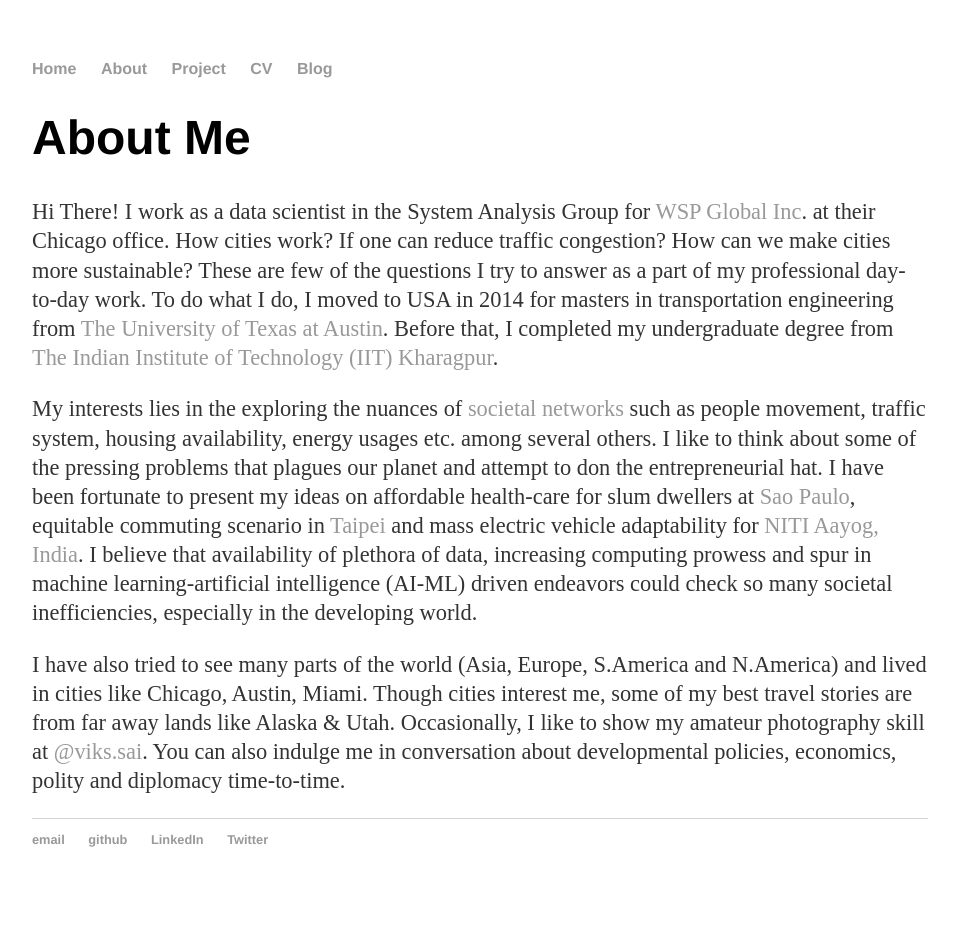
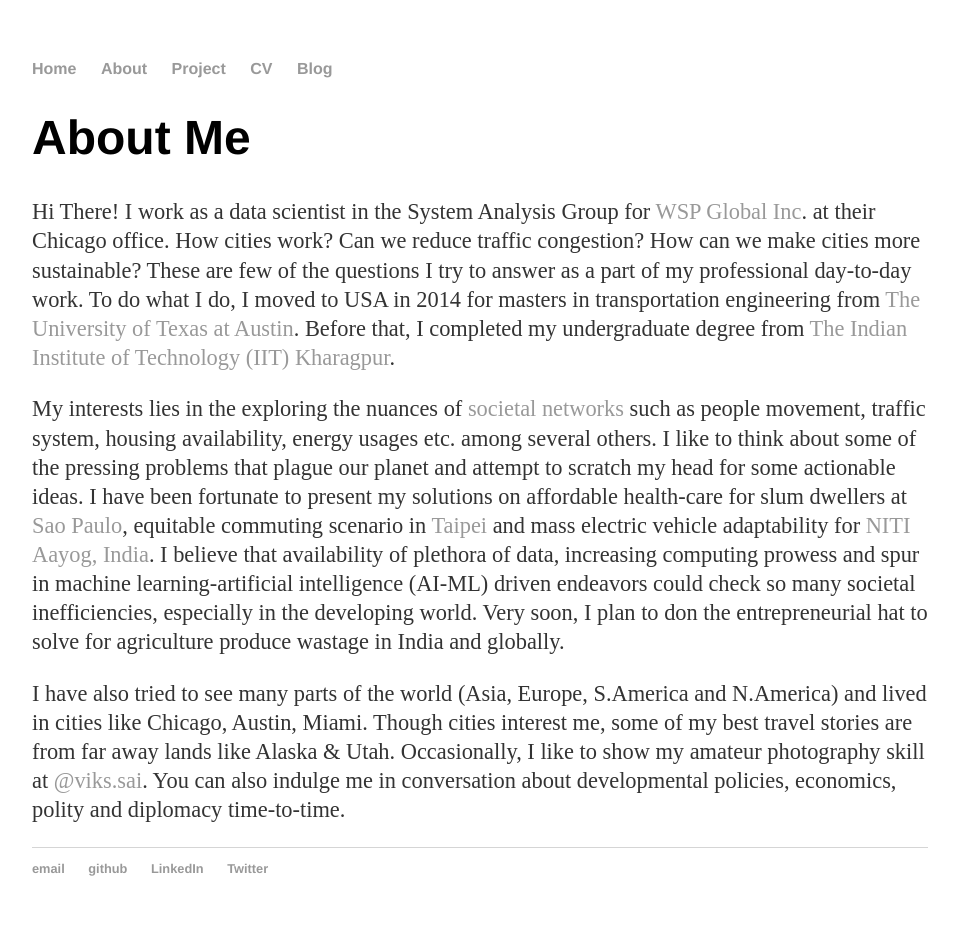
Before and after one commit to vikssai/vikssai.github.io, a Jekyll site: the page built from about/index.html, in a window 1280 px wide. Shown: the whole page, without its empty margins (160-1118 px from the left). Built offline with Jekyll 4.4.1, drawn with Linux system fonts in a browser that asks for light colours; before the commit the page ends 907 px from its top, so only the background shows below that.

Commit message:
final update

```diff
--- a/about/index.html
+++ b/about/index.html
@@ -5,14 +5,14 @@ title: About Vivek Kumar
 
 		<div class="about">
 			<h1>About Me</h1>
-			<p>Hi There! I work as a data scientist in the System Analysis Group for <a href="https://www.wsp.com/">WSP Global Inc</a>. at their Chicago office. How cities work? If one can reduce traffic congestion? How can we make cities more sustainable?
+			<p>Hi There! I work as a data scientist in the System Analysis Group for <a href="https://www.wsp.com/">WSP Global Inc</a>. at their Chicago office. How cities work? Can we reduce traffic congestion? How can we make cities more sustainable?
 			These are few of the questions I try to answer as a part of my professional day-to-day work. To do what I do, I moved to USA in 2014 for masters in transportation engineering from <a href="https://www.utexas.edu/">The University of
 			Texas at Austin</a>. Before that, I completed my undergraduate degree from  <a href="http://www.iitkgp.ac.in/">The Indian Institute of Technology (IIT) Kharagpur</a>.</p>
 
 			<p>My interests lies in the exploring the nuances of <a href="https://ee.stanford.edu/research/societal-networks">societal networks</a> such as people movement, traffic system, housing availability, energy usages etc. among several others.
-			I like to think about some of the pressing problems that plagues our planet and attempt to don the entrepreneurial hat. I have been fortunate to present my ideas on affordable health-care for slum dwellers at <a href="http://www.hultprize.org/past/2014-challenge/">Sao Paulo</a>,
+			I like to think about some of the pressing problems that plague our planet and attempt to scratch my head for some actionable ideas. I have been fortunate to present my solutions on affordable health-care for slum dwellers at <a href="http://www.hultprize.org/past/2014-challenge/">Sao Paulo</a>,
 			equitable commuting scenario in <a href="https://www.computextaipei.com.tw/">Taipei</a> and mass electric vehicle adaptability for <a href="http://movesummit.in/about.php">NITI Aayog, India</a>. I believe that availability of plethora of data, increasing computing prowess and spur in machine learning-artificial intelligence (AI-ML) driven endeavors could check so many
-			societal inefficiencies, especially in the developing world.</p>
+			societal inefficiencies, especially in the developing world. Very soon, I plan to don the entrepreneurial hat to solve for agriculture produce wastage in India and globally.</p>
 
 			<p>I have also tried to see many parts of the world (Asia, Europe, S.America and N.America) and lived in cities like Chicago, Austin, Miami. Though cities interest me, some of my best travel stories are from far away
 			lands like Alaska & Utah. Occasionally, I like to show my amateur photography skill at <a href="https://www.instagram.com/viks.sai/">@viks.sai</a>. You can also indulge me in conversation about developmental policies, economics, polity and diplomacy time-to-time.</p>
```
